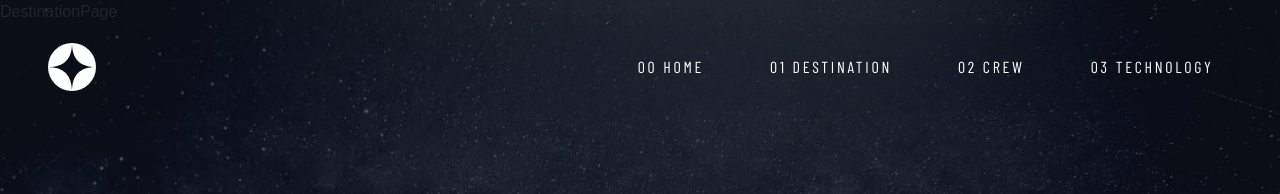
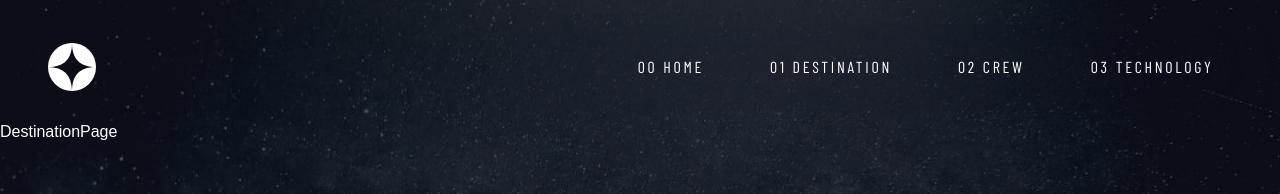
Before and after one commit to Leomelati/space-page, a React (Create React App) app: page /destination in a window 1280 px wide. Shown: the top 194 px of the page. Built offline with nearby package versions, Linux system fonts and the light colour scheme; a web font is replaced by a local one.

Commit message:
Header structure

```diff
--- a/src/pages/Destination.tsx
+++ b/src/pages/Destination.tsx
@@ -5,7 +5,7 @@ const DestinationPage = () => {
 	return (
 		<div className='background-destination'>
 			<MainHeader />
-			<p>DestinationPage</p>
+			<p className='text-light'>DestinationPage</p>
 		</div>
 	);
 }
--- a/src/shared/components/Navigation/MainHeader.tsx
+++ b/src/shared/components/Navigation/MainHeader.tsx
@@ -4,6 +4,7 @@ import { ReactComponent as Logo } from '../../../assets/images/logo.svg'
 
 const MainHeader = () => {
 	return (
+		<header>
 			<div className="container" id="nav-container">
 				<nav className="navbar navbar-expand-lg fixed-top">
 					<Link className='navbar-brand' data-alt="Space tourism" to="/"><Logo /></Link>
@@ -22,6 +23,7 @@ const MainHeader = () => {
 					</div>
 				</nav>
 			</div>
+		</header>
 	);
 }
 
```
Lines whose indentation alone changed are shown as unchanged.
